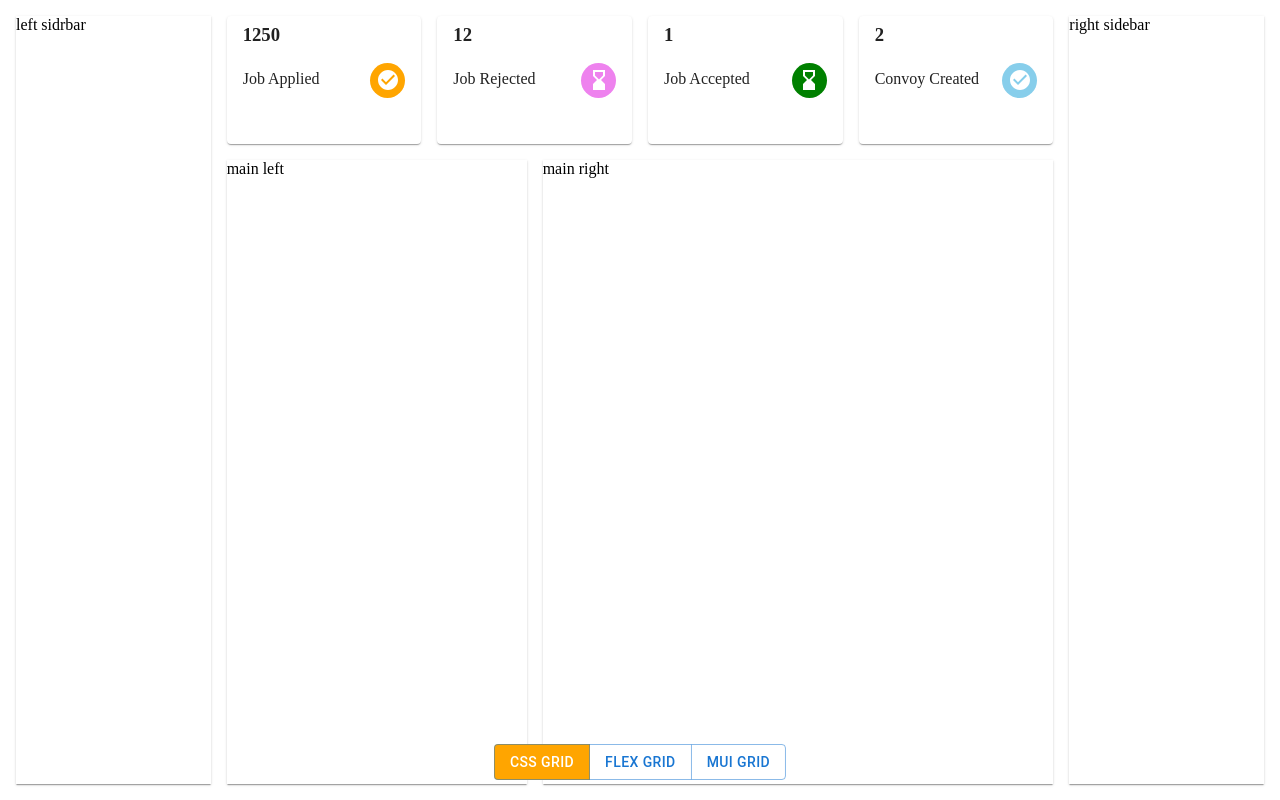
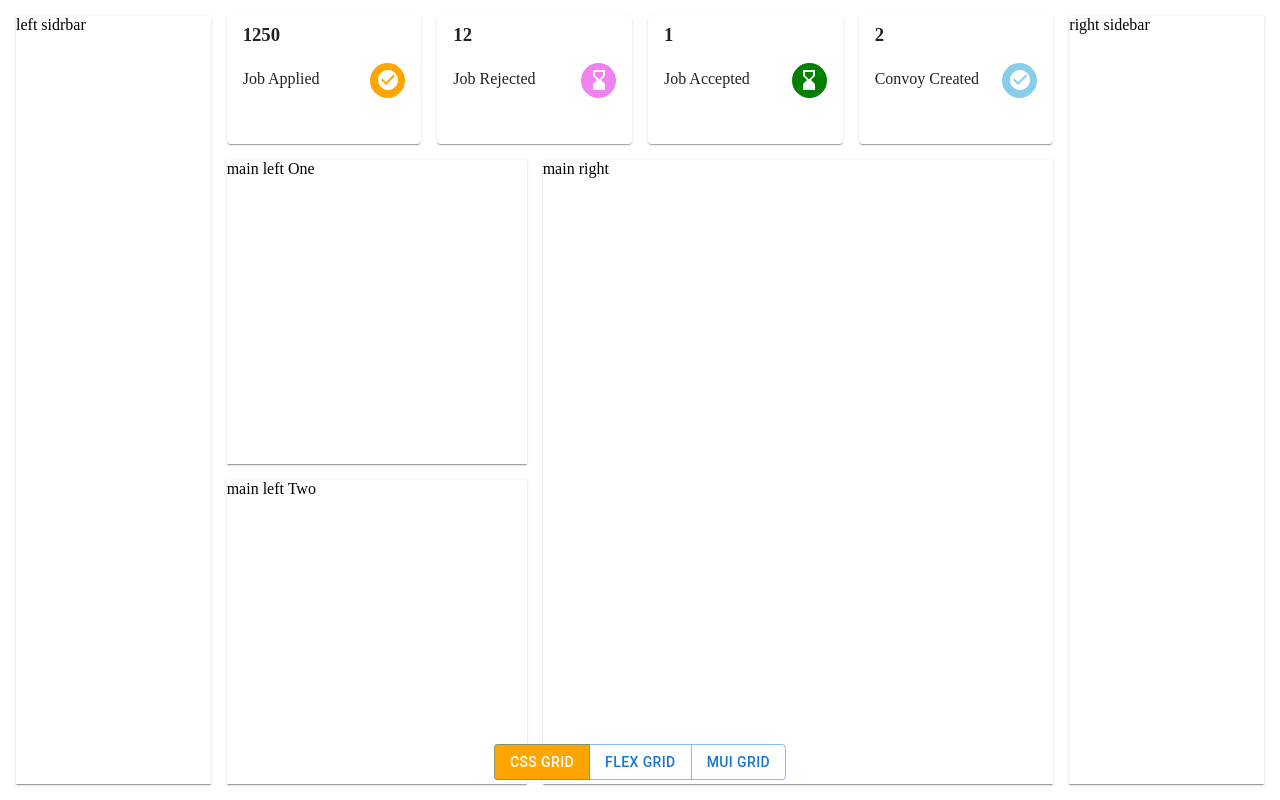
Before and after one commit to ashuhitman/grid_layouts, a React (Vite) app: page / in a window 1280 px wide. Built offline with nearby package versions, Linux system fonts and the light colour scheme.

Commit message:
modified left main

```diff
--- a/src/Layout/FlexLayout.jsx
+++ b/src/Layout/FlexLayout.jsx
@@ -41,7 +41,10 @@ function FlexLayout() {
           ))}
         </Box>
         <Box className={styles.mainContent}>
-          <Box className={styles.mainLeft}>left main</Box>
+          <Box className={styles.mainLeft}>
+            <Box></Box>
+            <Box></Box>
+          </Box>
           <Box className={styles.mainRight}>left right</Box>
         </Box>
       </Box>
--- a/src/Layout/GridLayout.jsx
+++ b/src/Layout/GridLayout.jsx
@@ -41,7 +41,8 @@ function Layout() {
           <CardItem key={index + item.number} item={item} />
         ))}
       </Box>
-      <Box className={styles.mainLeft}>main left</Box>
+      <Box className={styles.mainLeftOne}>main left One</Box>
+      <Box className={styles.mainLeftTwo}>main left Two</Box>
       <Box className={styles.mainRight}>main right</Box>
       <Box className={styles.rightSidebar}>right sidebar</Box>
     </Box>
--- a/src/Layout/Layout.module.css
+++ b/src/Layout/Layout.module.css
@@ -23,7 +23,8 @@
 .mainTop > * {
   flex: 1 1 calc(50% - 1rem);
 }
-.mainLeft {
+.mainLeftOne,
+.mainLeftTwo {
   box-shadow: 0px 2px 1px -1px rgba(0, 0, 0, 0.2),
     0px 1px 1px 0px rgba(0, 0, 0, 0.14), 0px 1px 3px 0px rgba(0, 0, 0, 0.12);
   height: 200px;
@@ -63,12 +64,15 @@
   .mainTop > * {
     flex: 1 1 calc(25% - 1rem);
   }
-  .mainLeft {
+  .mainLeftOne,
+  .mainLeftTwo {
     margin: 0;
     height: auto;
-
+    grid-row: 2/7;
     grid-column: 3/6;
-    grid-row: 2/12;
+  }
+  .mainLeftTwo {
+    grid-row: 7/12;
   }
   .mainRight {
     height: auto;
--- a/src/Layout/MuiGridLayout.jsx
+++ b/src/Layout/MuiGridLayout.jsx
@@ -31,7 +31,7 @@ function MuiGridLayout() {
     },
   ];
   return (
-    <Grid container sx={{ height: "100vh" }}>
+    <Grid container sx={{ height: "100vh", padding: "1rem" }}>
       <Grid
         item
         sm={12}
@@ -74,13 +74,33 @@ function MuiGridLayout() {
             <Grid item xs={12} lg={4} sx={{ marginTop: "1rem" }}>
               <Box
                 sx={{
+                  display: "flex",
+                  flexDirection: "column",
+                  gap: "1rem",
                   height: "100%",
-                  boxShadow:
-                    "0px 2px 1px -1px rgba(0, 0, 0, 0.2),0px 1px 1px 0px rgba(0, 0, 0, 0.14), 0px 1px 3px 0px rgba(0, 0, 0, 0.12)",
                   marginRight: { lg: "1rem", xs: "0px" },
                 }}
               >
-                left main
+                <Box
+                  sx={{
+                    boxShadow:
+                      "0px 2px 1px -1px rgba(0, 0, 0, 0.2),0px 1px 1px 0px rgba(0, 0, 0, 0.14), 0px 1px 3px 0px rgba(0, 0, 0, 0.12)",
+                  }}
+                ></Box>
+                <Box
+                  sx={{
+                    flex: 1,
+                    boxShadow:
+                      "0px 2px 1px -1px rgba(0, 0, 0, 0.2),0px 1px 1px 0px rgba(0, 0, 0, 0.14), 0px 1px 3px 0px rgba(0, 0, 0, 0.12)",
+                  }}
+                ></Box>
+                <Box
+                  sx={{
+                    flex: 1,
+                    boxShadow:
+                      "0px 2px 1px -1px rgba(0, 0, 0, 0.2),0px 1px 1px 0px rgba(0, 0, 0, 0.14), 0px 1px 3px 0px rgba(0, 0, 0, 0.12)",
+                  }}
+                ></Box>
               </Box>
             </Grid>
             <Grid item xs={12} lg={8} sx={{ marginTop: "1rem" }}>
--- a/src/Layout/flexlayout.module.css
+++ b/src/Layout/flexlayout.module.css
@@ -5,7 +5,6 @@
 
 .left,
 .right,
-.mainLeft,
 .mainRight {
   box-shadow: 0px 2px 1px -1px rgba(0, 0, 0, 0.2),
     0px 1px 1px 0px rgba(0, 0, 0, 0.14), 0px 1px 3px 0px rgba(0, 0, 0, 0.12);
@@ -38,6 +37,16 @@
   flex-direction: column;
   gap: 1rem;
   height: 100%;
+}
+.mainLeft {
+  display: flex;
+  flex-direction: column;
+  gap: 1rem;
+}
+.mainLeft > * {
+  box-shadow: 0px 2px 1px -1px rgba(0, 0, 0, 0.2),
+    0px 1px 1px 0px rgba(0, 0, 0, 0.14), 0px 1px 3px 0px rgba(0, 0, 0, 0.12);
+  flex: 1;
 }
 
 @media only screen and (min-width: 850px) {
```
